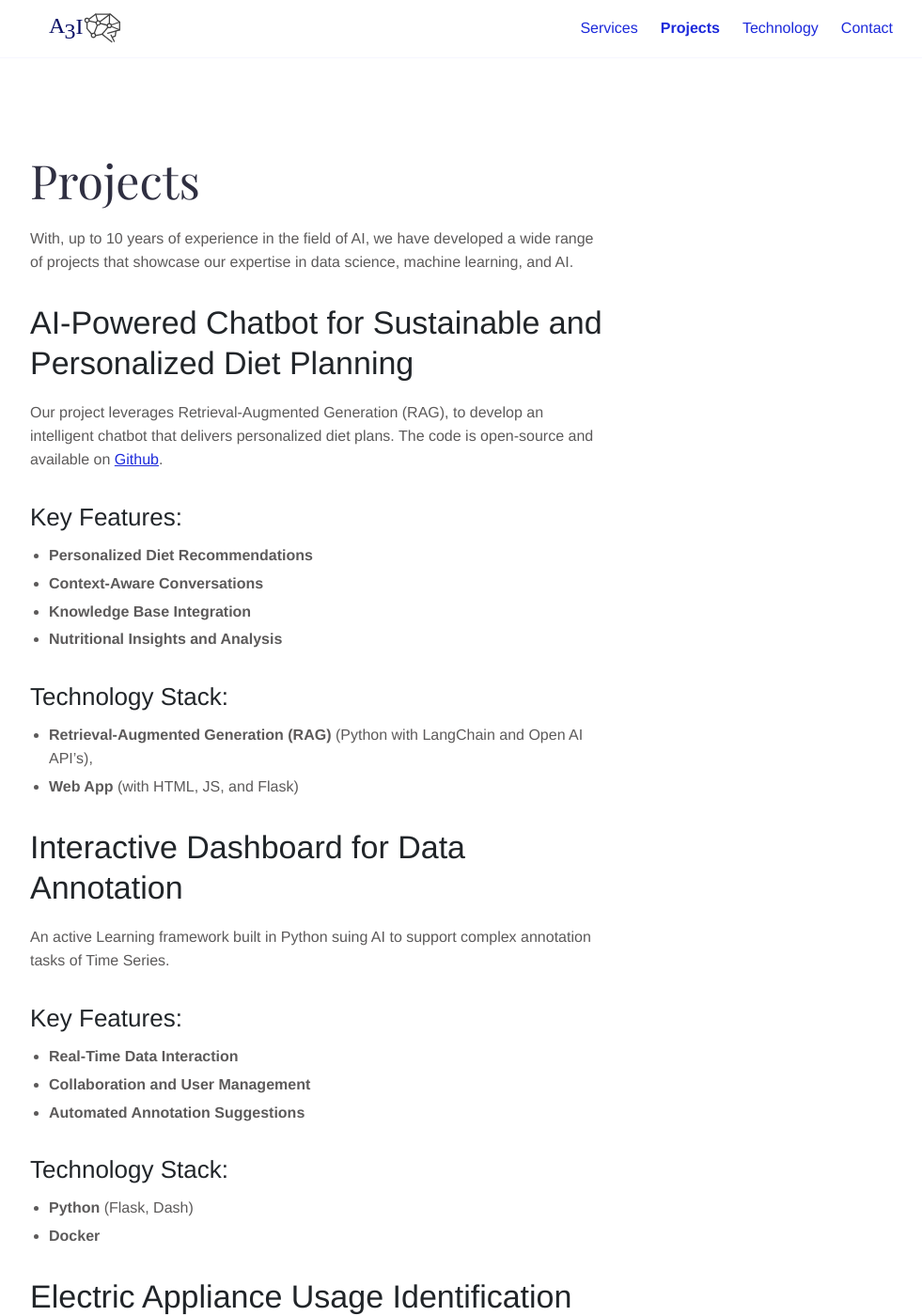
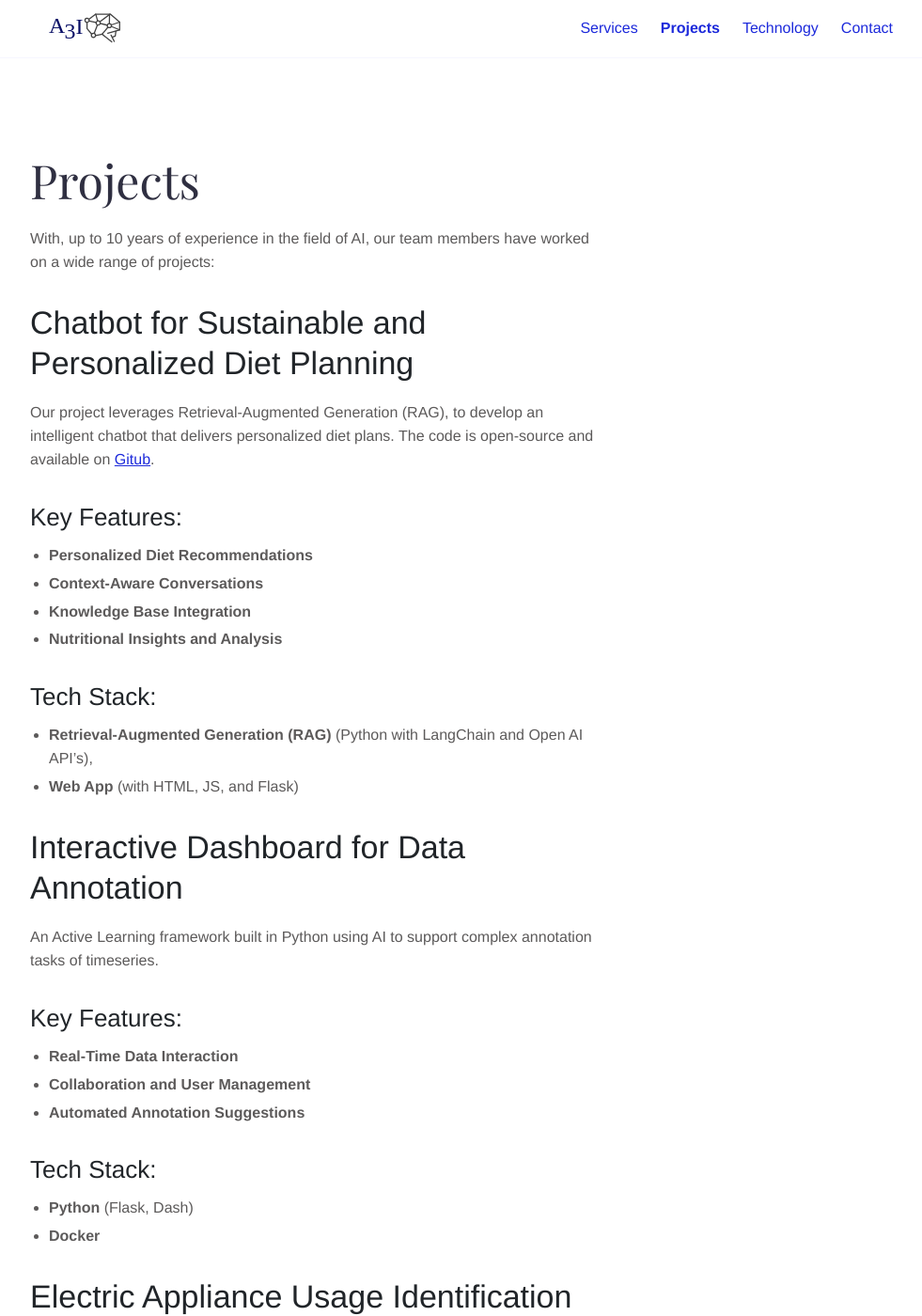
Before and after one commit to A3I-DataScience/A3I-DatScience.github.io, a Jekyll site: the page built from Projects.md, in a window 1280 px wide and 1400 px high. Shown: the whole window at 94% size, without its empty margins (143-1124 px from the left). Built offline with Jekyll 4.4.1, drawn with Linux system fonts in a browser that asks for light colours; some of the changed text lies outside the part shown.

Commit message:
refine project page

```diff
--- a/Projects.md
+++ b/Projects.md
@@ -6,10 +6,10 @@ permalink: "/projects/"
 bodyClass: page-about
 ---
 
-With, up to 10 years of experience in the field of AI, we have developed a wide range of projects that showcase our expertise in data science, machine learning, and AI.
+With, up to 10 years of experience in the field of AI, our team members have worked on a wide range of projects:
 
-# AI-Powered Chatbot for Sustainable and Personalized Diet Planning
-Our project leverages Retrieval-Augmented Generation (RAG), to develop an intelligent chatbot that delivers personalized diet plans. The code is open-source and available on [Github](https://github.com/A3I-DataScience/NutriBot).
+# Chatbot for Sustainable and Personalized Diet Planning
+Our project leverages Retrieval-Augmented Generation (RAG), to develop an intelligent chatbot that delivers personalized diet plans. The code is open-source and available on [Gitub](https://github.com/A3I-DataScience/NutriBot).
 
 
 ## Key Features:
@@ -18,20 +18,20 @@ Our project leverages Retrieval-Augmented Generation (RAG), to develop an intell
 - **Knowledge Base Integration**
 - **Nutritional Insights and Analysis**
 
-## Technology Stack:
+## Tech Stack:
 - **Retrieval-Augmented Generation (RAG)** (Python with LangChain and Open AI API's),
 - **Web App** (with HTML, JS, and Flask)
 
 
 # Interactive Dashboard for Data Annotation
-An active Learning framework built in Python suing AI to support complex annotation tasks of Time Series.
+An Active Learning framework built in Python using AI to support complex annotation tasks of timeseries.
 
 ## Key Features:
 - **Real-Time Data Interaction**
 - **Collaboration and User Management**
 - **Automated Annotation Suggestions**
 
-## Technology Stack:
+## Tech Stack:
 - **Python** (Flask, Dash)
 - **Docker**
 
@@ -39,7 +39,7 @@ An active Learning framework built in Python suing AI to support complex annotat
 
 # Electric Appliance Usage Identification
 
-An AI-powered Electric Appliance Usage Identification algorithm to support households in their energy consumption reduction effort.
+An AI-powered electric appliance usage identification algorithm to support households in their energy consumption reduction effort.
 
 ## Key Features:
 
@@ -47,7 +47,7 @@ An AI-powered Electric Appliance Usage Identification algorithm to support house
  **Electrical Bill Insights**: Personalized suggestions to help reduce energy expenses.
 - **Energy Savings**: Up to 10% of energy savings can be achieved.
 - **Real-time Data Processing**
-## Technology Stack:
+## Tech Stack:
 
 - **Programming Language** (Python with Pandas, NumPy, Plotly, Keras,  TensorFlow),
 - **Machine Learning**: Binary Classifications (RandomForest, XGBOOST), Unsupervised Learning (MeanShift, DBSCAN), Deep Neural Network (LSTM).
```
